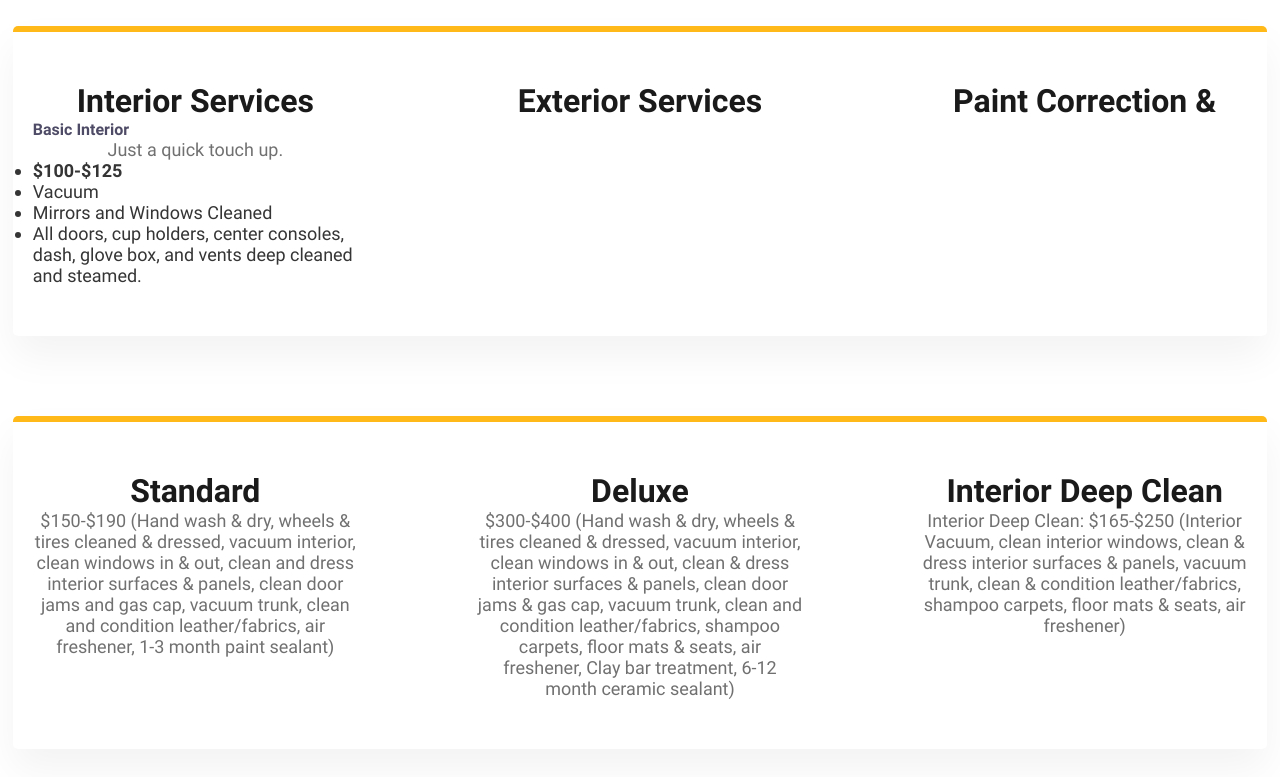
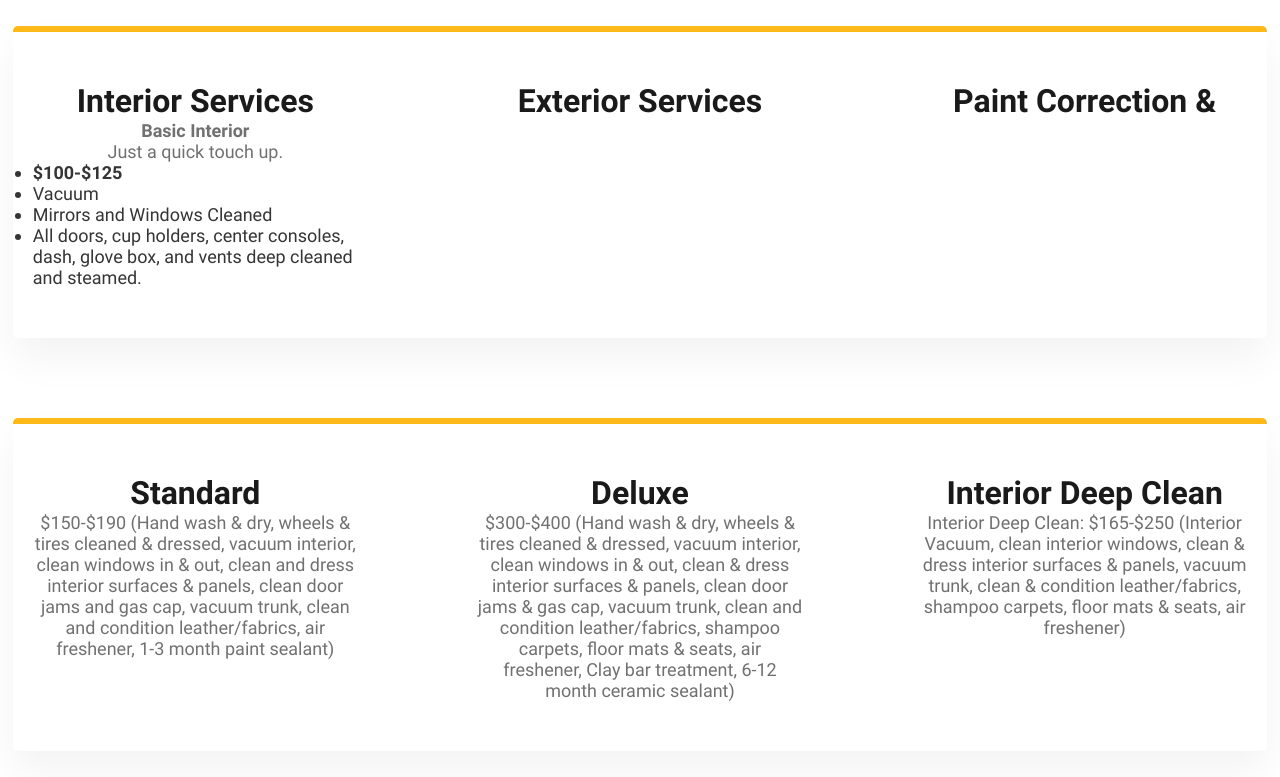
Before and after one commit to cameronkc/pixelgarage1, an Eleventy site: page src/content/pages/reviews.html in a window 1280 px wide. Shown: the part 820-1597 px from the top of the page. Built offline with nearby package versions, Linux system fonts and the light colour scheme; Eleventy itself is replaced by a stand-in of ours; files that its build step writes are made by us from their sources.

Commit message:
services

```diff
--- a/src/content/pages/reviews.html
+++ b/src/content/pages/reviews.html
@@ -65,7 +65,7 @@ eleventyNavigation:
             <h2>Interior Services</h2>
             <p>
                 <ul>
-                    <Strong>Basic Interior</Strong>
+                    <p><Strong>Basic Interior</Strong></p>
                     <p>Just a quick touch up.</p>
                     <li><Strong>$100-$125</Strong></li>
                     <li>Vacuum</li>
```
